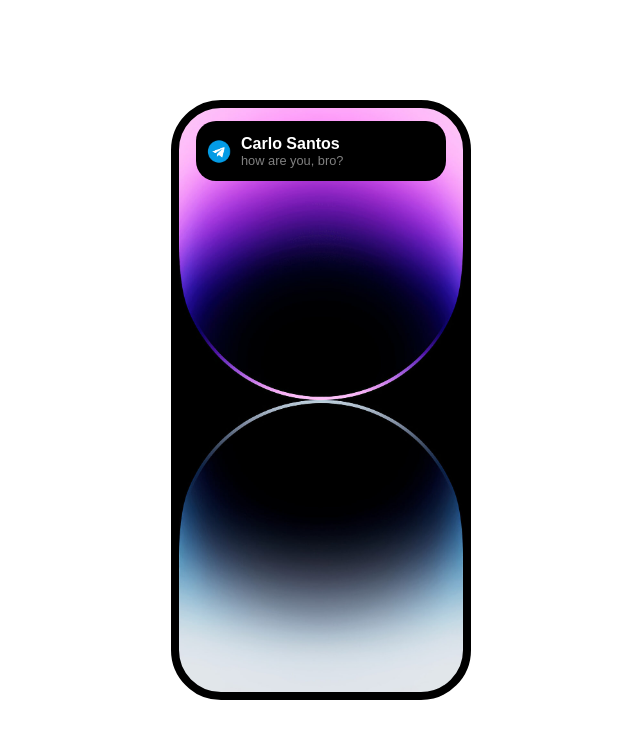
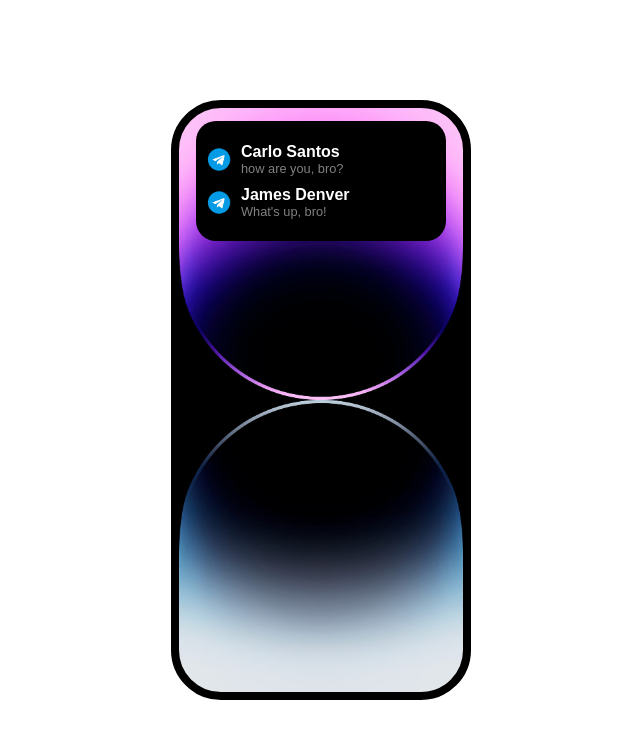
Before and after one commit to alKaras/Apple-Island-notification, a plain HTML site: page index.html in a window 1280 px wide. Both pictures are taken after a click on the element 640 px from the left and 133 px from the top of the page. Shown: the whole page, without its empty margins (319-959 px from the left). Drawn offline with Linux system fonts and the light colour scheme.

Commit message:
some notification fixes

```diff
--- a/index.html
+++ b/index.html
@@ -25,6 +25,15 @@
                                 <div class="text">how are you, bro?</div>
                             </div>
                         </div>
+                        <div class="details">
+                            <div class="imgbox">
+                                <img src="img/Telegram-logo.png" alt="telegram-logo">
+                            </div>
+                            <div class="textBox">
+                                <div class="heading">James Denver</div>
+                                <div class="text">What's up, bro!</div>
+                            </div>
+                        </div>
                     </div>
                     <div class="island-image">
                         <img src="img/Telegram-logo.png" alt="telegram-logo">
--- a/scss/style.scss
+++ b/scss/style.scss
@@ -73,7 +73,7 @@ body {
 
     &.active {
         width: 250px;
-        height: 60px;
+        height: 120px;
 
         .island-image {
             display: none;
```
Also changed, not shown: css/style.css.
